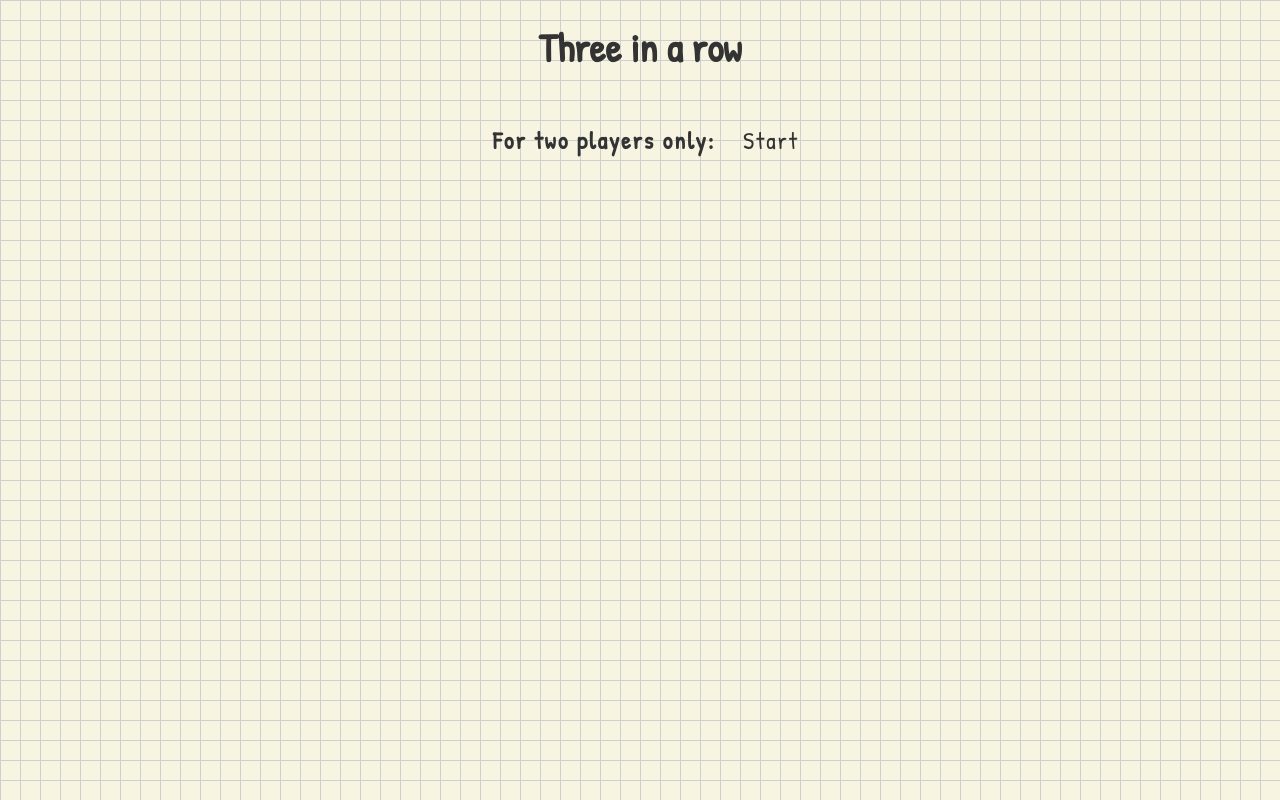
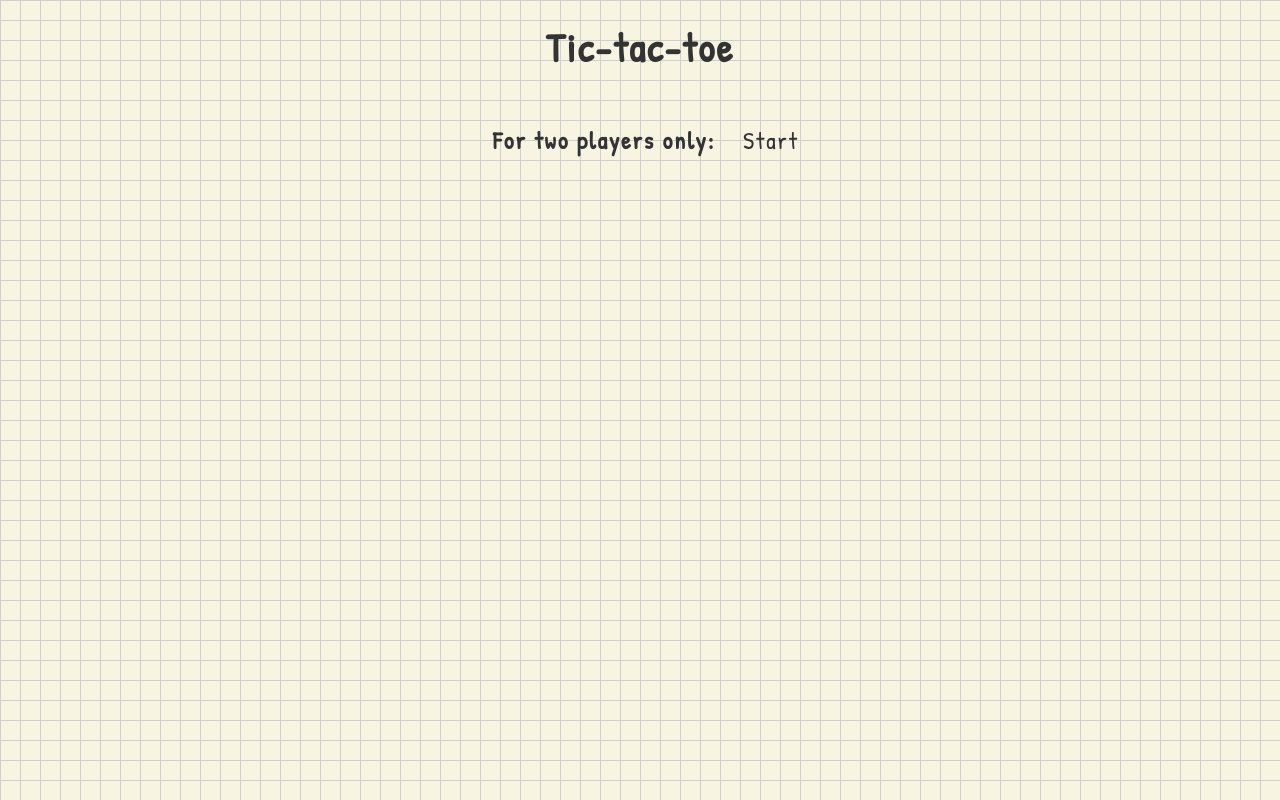
Before and after one commit to aitanabenrui/three-in-a-row, a plain HTML site: page index.html in a window 1280 px wide. Drawn offline with Linux system fonts and the light colour scheme.

Commit message:
style: letter spacing on h1

```diff
--- a/index.html
+++ b/index.html
@@ -4,11 +4,11 @@
     <meta charset="UTF-8">
     <meta name="viewport" content="width=device-width, initial-scale=1.0">
     <link rel="stylesheet" href="style.css">
-    <title>Three in a row</title>
+    <title>Tic tac toe</title>
     <link rel="icon" href="images/webIcon.png">
 </head>
 <body>
-    <h1>Three in a row</h1>
+    <h1>Tic-tac-toe</h1>
     <div id="start-form">
         <h3 id="option">For two players only:</h3>
         <button id="start">Start</button>
--- a/style.css
+++ b/style.css
@@ -29,6 +29,7 @@ h1{
     font-size: 2.5rem;
     margin: 20px;
     color: #333;
+    letter-spacing: 2px;
 }
 
 #grid{
```
